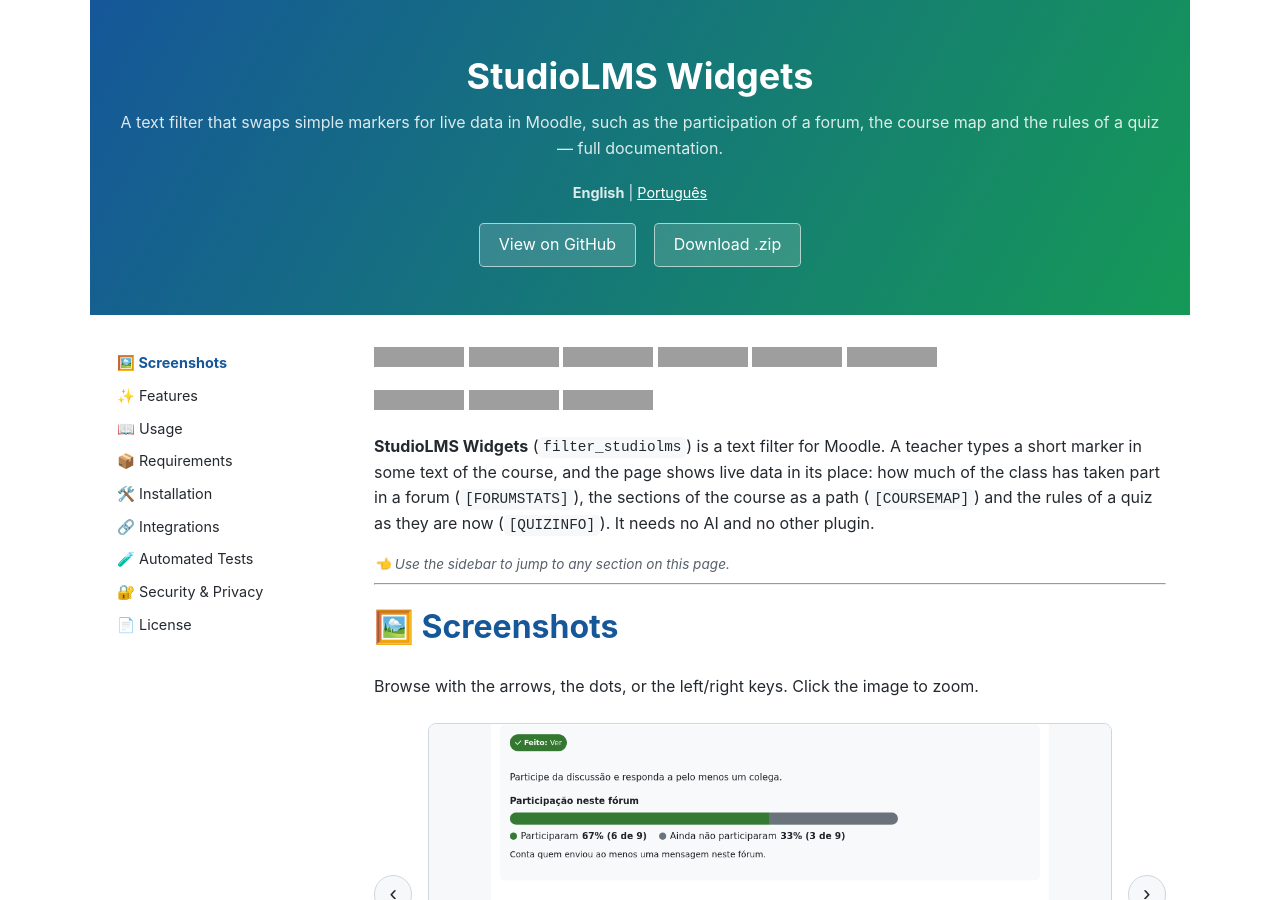
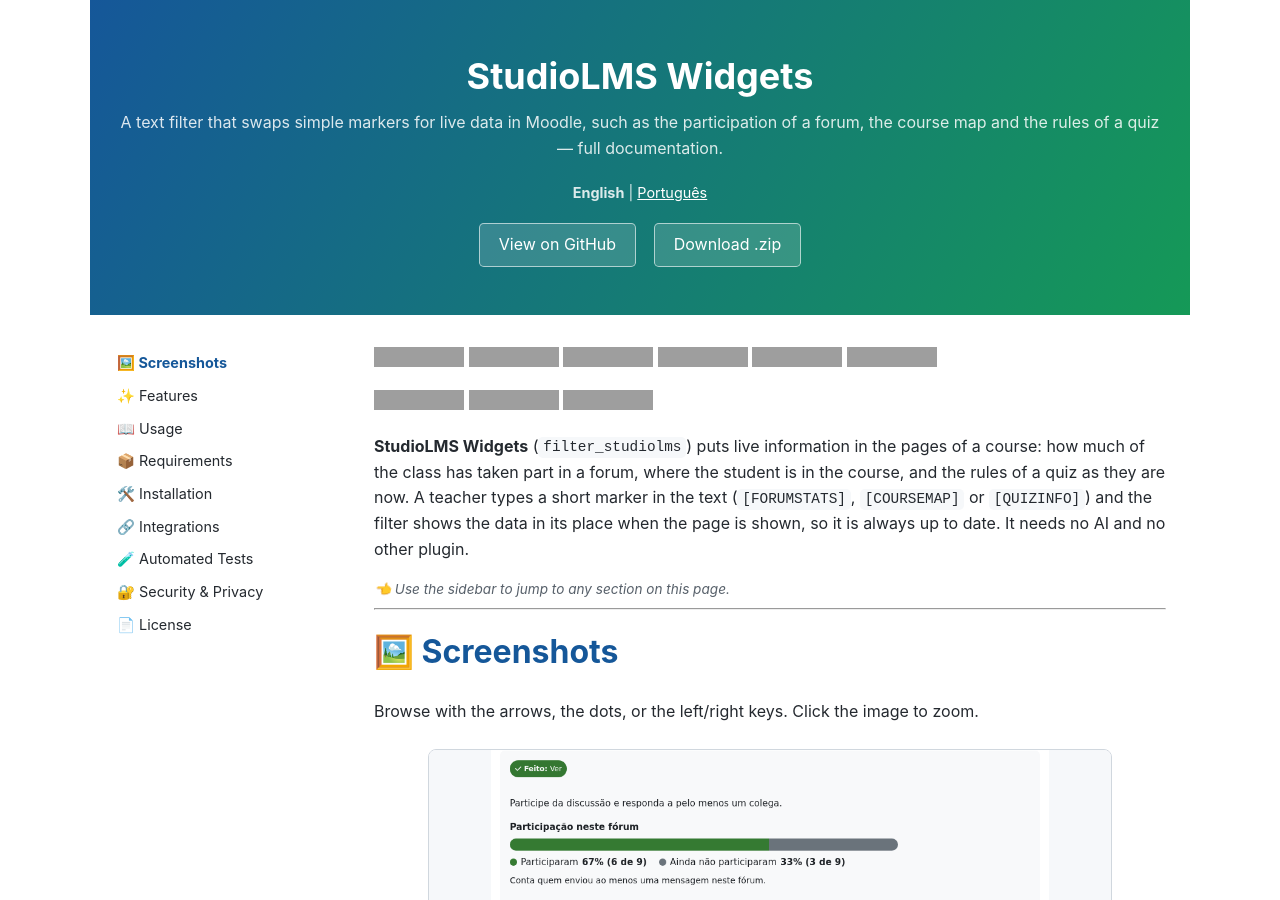
Before and after one commit to jeanlucio/moodle-filter_studiolms, a Jekyll site: the page built from docs/index.md, in a window 1280 px wide and 900 px high, cut to the strip 0-900 px from the top of the window. Built offline with Jekyll 4.4.1, drawn with Linux system fonts in a browser that asks for light colours; grey boxes are pictures that could not be loaded.

Commit message:
say in the opening what it is for, before how it works

```diff
--- a/docs/index.md
+++ b/docs/index.md
@@ -15,7 +15,7 @@ lang: en
 [![Last Commit](https://img.shields.io/github/last-commit/jeanlucio/moodle-filter_studiolms?style=flat)](https://github.com/jeanlucio/moodle-filter_studiolms/commits)
 [![Open Issues](https://img.shields.io/github/issues/jeanlucio/moodle-filter_studiolms?style=flat)](https://github.com/jeanlucio/moodle-filter_studiolms/issues)
 
-**StudioLMS Widgets** (`filter_studiolms`) is a text filter for Moodle. A teacher types a short marker in some text of the course, and the page shows live data in its place: how much of the class has taken part in a forum (`[FORUMSTATS]`), the sections of the course as a path (`[COURSEMAP]`) and the rules of a quiz as they are now (`[QUIZINFO]`). It needs no AI and no other plugin.
+**StudioLMS Widgets** (`filter_studiolms`) puts live information in the pages of a course: how much of the class has taken part in a forum, where the student is in the course, and the rules of a quiz as they are now. A teacher types a short marker in the text (`[FORUMSTATS]`, `[COURSEMAP]` or `[QUIZINFO]`) and the filter shows the data in its place when the page is shown, so it is always up to date. It needs no AI and no other plugin.
 
 <p class="page-hint">👈 Use the sidebar to jump to any section on this page.</p>
 
```
Also changed, not shown: docs/pt.md (+1 -1 lines), README.md.
